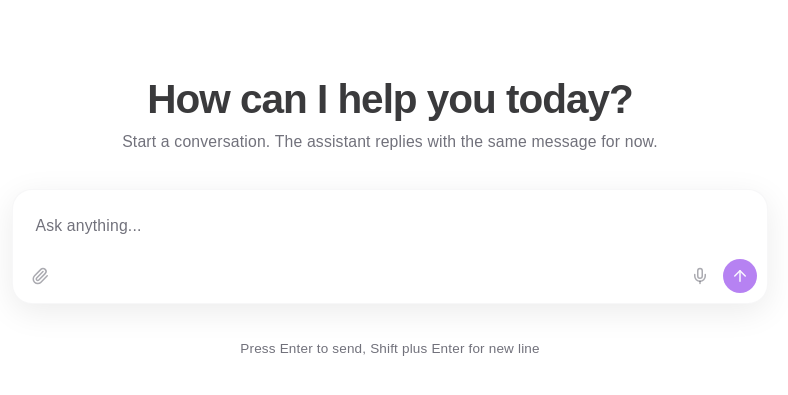
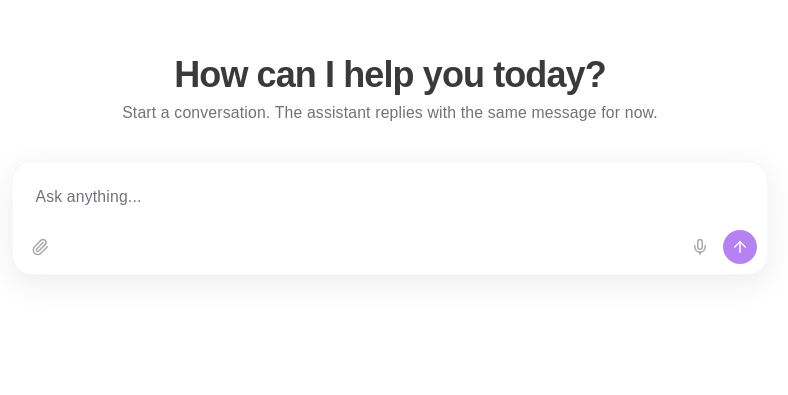
Before and after one commit to tiobedil/nest-agentic-demo, a React (Vite) app: page / in a window 1280 px wide. Shown: the part 183-578 px from the top of the page, without its empty margins (250-1038 px from the left). Built offline with nearby package versions, Linux system fonts and the light colour scheme.

Commit message:
feat: polish chat - muted colors, align thinking, prompt bar expand, typography

```diff
--- a/src/App.tsx
+++ b/src/App.tsx
@@ -19,14 +19,13 @@ export default function App() {
     <div className="flex h-dvh flex-col bg-white">
       <div className="flex-1 overflow-y-auto bg-white">
         {!hasChat ? (
-          <div className="flex h-full items-center justify-center p-6 bg-white">
+          <div className="flex h-full items-start justify-center p-6 pt-[240px] bg-white">
             <div className="w-full max-w-2xl flex flex-col items-center gap-8">
               <div className="text-center space-y-2">
-                <h2 className="text-3xl md:text-4xl font-semibold tracking-tight text-foreground/80">How can I help you today?</h2>
+                <h2 className="text-[36px] font-semibold tracking-tight text-foreground/80 leading-none">How can I help you today?</h2>
                 <p className="text-sm text-muted-foreground">Start a conversation. The assistant replies with the same message for now.</p>
               </div>
               <PromptBar onSend={send} />
-              <p className="text-xs text-muted-foreground">Press Enter to send, Shift plus Enter for new line</p>
             </div>
           </div>
         ) : (
--- a/src/components/chat/StreamingText.tsx
+++ b/src/components/chat/StreamingText.tsx
@@ -1,5 +1,5 @@
 import { useEffect, useState } from "react"
-export function StreamingText({ text, speed = 16 }: { text: string; speed?: number }) {
+export function StreamingText({ text, speed = 8 }: { text: string; speed?: number }) {
   const [n, setN] = useState(0)
   useEffect(() => { if (n < text.length) { const t = setTimeout(() => setN(v=>v+1), speed); return () => clearTimeout(t) } }, [n, text, speed])
   return <p className="text-sm leading-relaxed text-gray-800">{text.slice(0,n)}{n < text.length && <span className="ml-0.5 inline-block h-4 w-0.5 translate-y-0.5 bg-gray-800 animate-pulse" />}</p>
```
